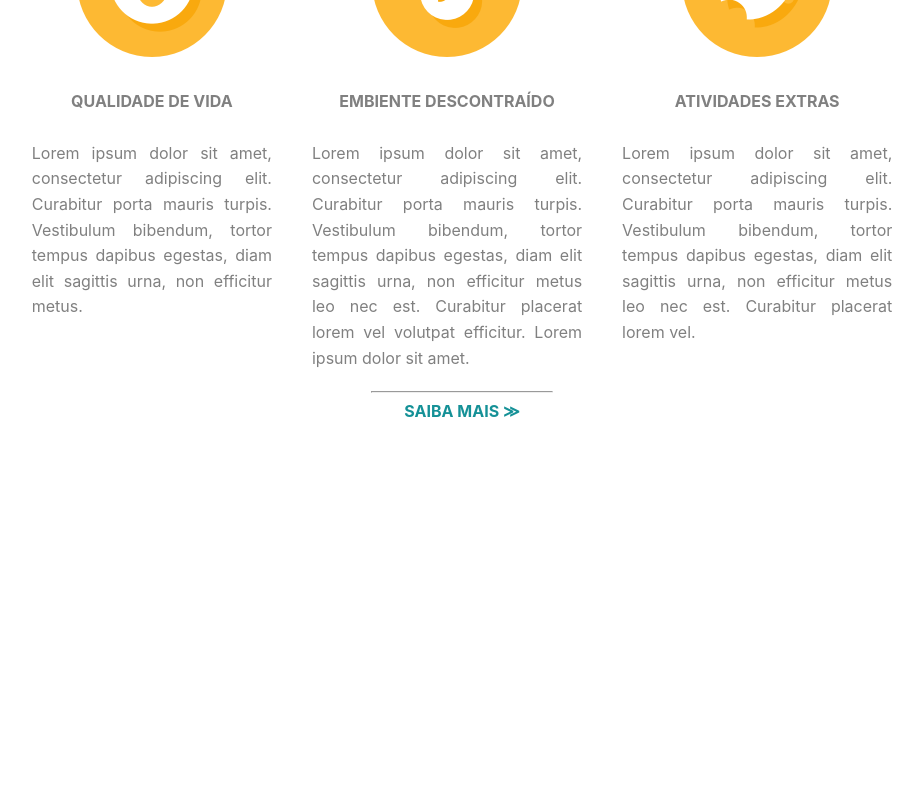
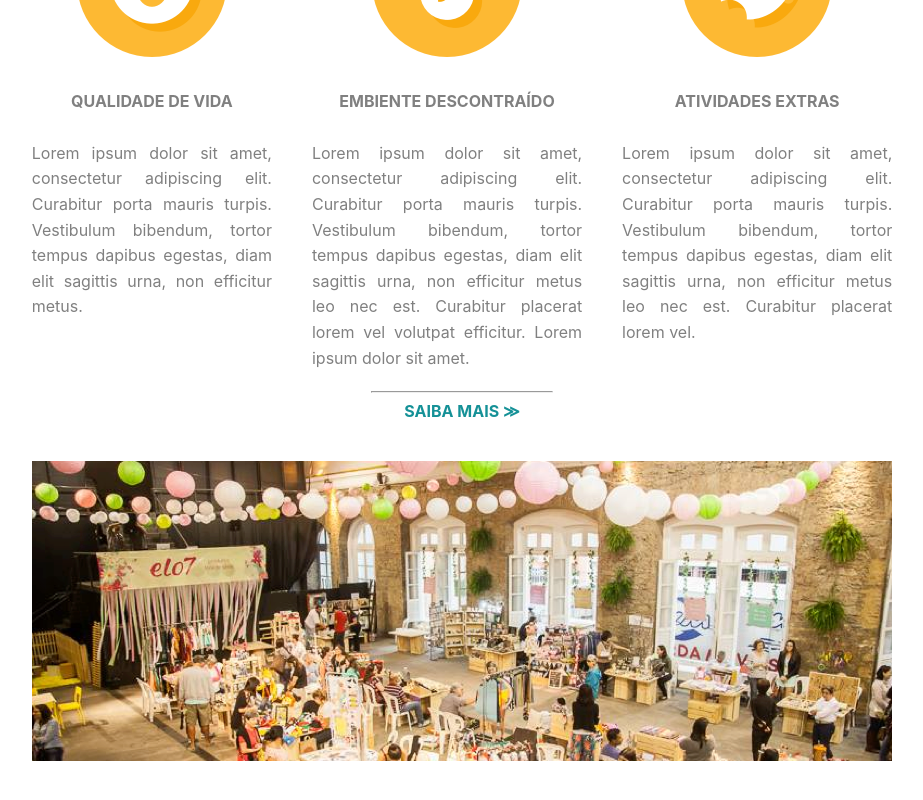
Before and after one commit to arpesam/elo7-test, a React (Create React App) app: page / in a window 1280 px wide. Shown: the part 1226-2026 px from the top of the page, without its empty margins (17-940 px from the left). Before the commit the page ends 1676 px from the top, so only its background shows below. Built offline with nearby package versions, Linux system fonts and the light colour scheme.

Commit message:
added bottom image

```diff
--- a/src/components/company-description/CompanyDescription.jsx
+++ b/src/components/company-description/CompanyDescription.jsx
@@ -1,13 +1,11 @@
 import React from 'react'
 import Card from './card/Card.jsx'
 import { cardData } from './company-description';
-
+import companyParty from '../../assets/images/foto-bottom.png'
 import './CompanyDescription.css'
 
 
 const CompanyDescription = () => {
-
-
   return (
     <div className="company-description">
       <div className="cards-wrapper flex-row">
@@ -24,6 +22,7 @@ const CompanyDescription = () => {
       >
         Saiba Mais &#8811;
       </a>
+      <img src={companyParty} alt="company-party" style={{ margin: '40px 0' }}/>
     </div>
   )
 }
```
